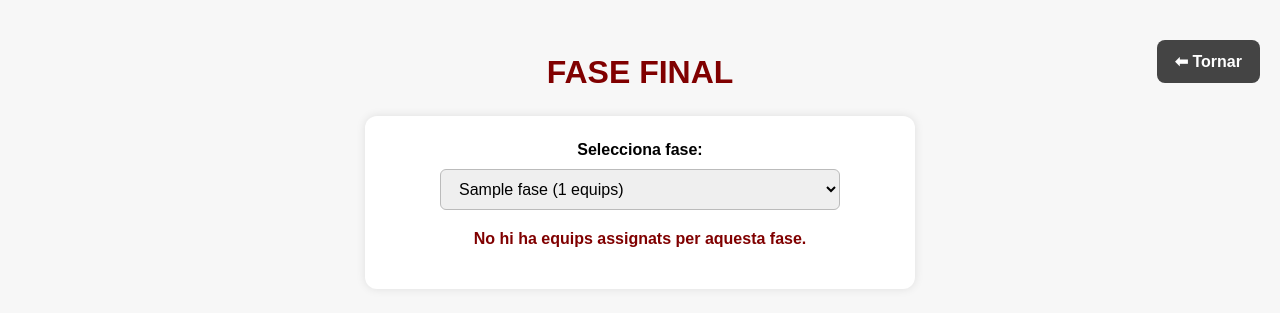
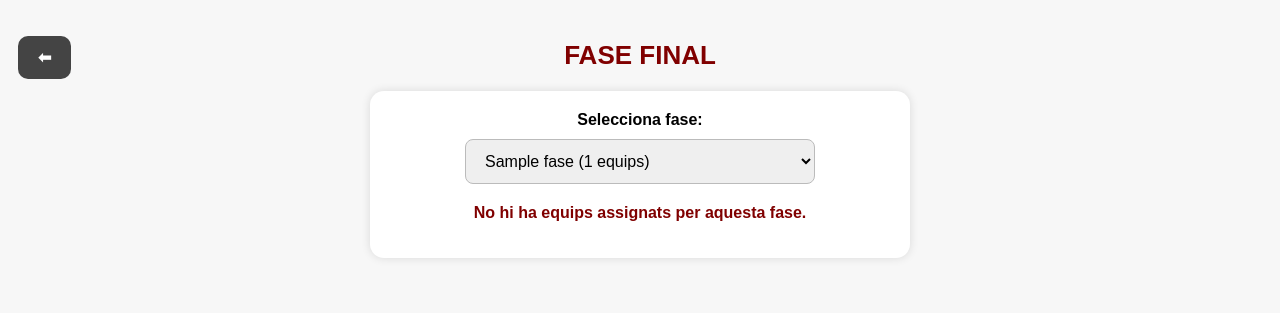
Before and after one commit to daniestrada71-rgb/CVPA-TORNEIG, a Flask app: page /admin/fasefinal/quadres in a window 1280 px wide. Shown: the top 313 px of the page. Run offline with Flask 3, Linux system fonts and the light colour scheme; a database or web service that is not in the repository returns one stand-in record (values such as "Sample title"); some libraries are stand-ins or nearby versions.

Commit message:
Update admin_fasefinal_quadres.html

```diff
--- a/app/templates/admin_fasefinal_quadres.html
+++ b/app/templates/admin_fasefinal_quadres.html
@@ -3,83 +3,109 @@
 <head>
 <meta charset="UTF-8">
 <title>Quadres Finals</title>
+
 <style>
 body {
   font-family: Arial, sans-serif;
   background: #f7f7f7;
-  padding: 25px;
+  padding: 20px;
+  margin: 0;
 }
+
+/* ---- Títol ---- */
 h1 {
   color: #800000;
   text-align: center;
-  margin-bottom: 25px;
+  margin: 20px 0;
+  font-size: 26px;
 }
 
-/* Caixa centrada */
+/* ---- Caixa principal ---- */
 .box {
-  width: 500px;
+  width: 100%;
+  max-width: 500px;
   margin: 0 auto;
   background: white;
-  padding: 25px;
-  border-radius: 12px;
-  box-shadow: 0 0 10px rgba(0,0,0,0.1);
+  padding: 20px;
+  border-radius: 14px;
+  box-shadow: 0 0 10px rgba(0,0,0,0.12);
   text-align: center;
 }
 
-select {
-  padding: 10px 14px;
-  font-size: 16px;
-  border-radius: 6px;
-  border: 1px solid #bbb;
-  width: 80%;
-  margin-top: 10px;
-}
-
+/* ---- Botons ---- */
 .btn {
   background: #800000;
   color: white;
   border: none;
-  padding: 12px 18px;
-  border-radius: 8px;
+  padding: 12px 20px;
+  border-radius: 10px;
   font-weight: bold;
   cursor: pointer;
   text-decoration: none;
   display: inline-block;
-  margin-top: 20px;
+  font-size: 16px;
+  margin-top: 18px;
 }
 .btn:hover {
   background: #a00000;
 }
 
+/* Botó tornar */
 .back {
   position: absolute;
-  top: 20px;
-  right: 20px;
+  top: 18px;
+  left: 18px;
   background: #444;
 }
 .back:hover {
   background: #666;
 }
 
+/* ---- Select ---- */
+select {
+  padding: 12px 15px;
+  font-size: 16px;
+  border-radius: 8px;
+  border: 1px solid #bbb;
+  width: 100%;
+  max-width: 350px;
+  margin-top: 10px;
+}
+
+/* ---- Taula responsive ---- */
+.table-wrap {
+  overflow-x: auto;
+  margin-top: 20px;
+}
+
 table {
   width: 100%;
-  margin-top: 20px;
   border-collapse: collapse;
+  min-width: 320px;
 }
 th, td {
   padding: 10px;
   border-bottom: 1px solid #ddd;
+  font-size: 15px;
 }
 th {
   background: #800000;
   color: white;
 }
+
+/* ---- Mòbil ---- */
+@media (max-width: 480px) {
+  h1 { font-size: 22px; }
+  .btn { width: 100%; padding: 14px; font-size: 17px; }
+  select { width: 100%; font-size: 17px; }
+}
 </style>
 </head>
+
 <body>
 
 <!-- Botó Tornar -->
-<a href="{{ url_for('admin_fasefinal.configurar_fases') }}" class="btn back">⬅ Tornar</a>
+<a href="{{ url_for('admin_fasefinal.configurar_fases') }}" class="btn back">⬅</a>
 
 <h1>FASE FINAL</h1>
 
@@ -97,6 +123,7 @@ th {
 </form>
 
 {% if equips %}
+<div class="table-wrap">
 <table>
   <thead>
     <tr>
@@ -113,11 +140,11 @@ th {
     {% endfor %}
   </tbody>
 </table>
+</div>
 
 <!-- 🔥 Obrir bracket versió jugador -->
 <a href="{{ url_for('admin_fasefinal.visualitzar_quadre_fase', fase=fase_sel) }}"
-   class="btn">🧩 Generar / Editar Quadre {{ fase_sel }}</a>
-
+   class="btn">🧩 Obrir Quadre {{ fase_sel }}</a>
 
 {% else %}
 <p style="margin-top:20px;color:#800000;font-weight:bold;">
```
